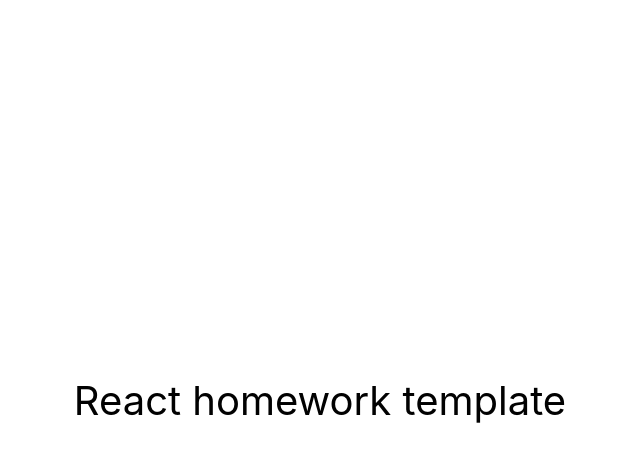
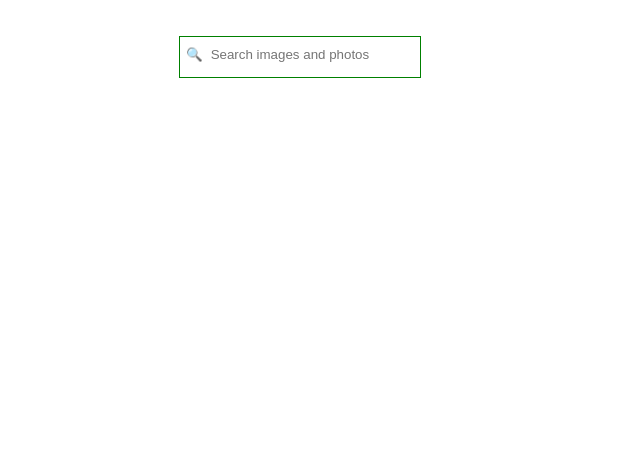
Before and after one commit to PashokGonchar/goit-react-hw-03-image-finder, a React (Create React App) app: page / in a window 1280 px wide. Shown: the top 462 px of the page, without its empty margins (320-960 px from the left). Built offline with nearby package versions, Linux system fonts and the light colour scheme.

Commit message:
first_day

```diff
--- a/package.json
+++ b/package.json
@@ -9,9 +9,11 @@
     "@testing-library/jest-dom": "^5.16.3",
     "@testing-library/react": "^12.1.4",
     "@testing-library/user-event": "^13.5.0",
+    "axios": "^1.4.0",
     "prop-types": "^15.8.1",
     "react": "^18.1.0",
     "react-dom": "^18.1.0",
+    "react-loader-spinner": "^5.3.4",
     "react-scripts": "5.0.1",
     "web-vitals": "^2.1.3"
   },
--- /dev/null
+++ b/src/api/imagesApi.js
@@ -0,0 +1,8 @@
+const BASE_URL = 'https://pixabay.com/api';
+const API_KEY = '37603582-92143e20137f7c1d3caa92753';
+
+export const getImages = ( searchText) => {
+  fetch(`${BASE_URL}/?key=${API_KEY}&q=${searchText}`)
+    .then((response) => response.json())
+    .then((images) => console.log('images :>>', images));
+};
--- a/src/components/App.jsx
+++ b/src/components/App.jsx
@@ -1,16 +1,31 @@
-export const App = () => {
+import { Component } from 'react';
+import Search from './Searchbar/Searchbar';
+import ImageGallery from './ImageGallery/ImageGallery';
+
+export class App extends Component {
+  state = {
+    searchText: '',
+  };
+
+  handleSearch = (searchText) => {
+    this.setState({ searchText });
+  };
+
+  render() {
     return (
       <div
         style={{
-        height: '100vh',
           display: 'flex',
           justifyContent: 'center',
           alignItems: 'center',
           fontSize: 40,
-        color: '#010101'
+          color: '#010101',
+          lineHeight: 0,
         }}
       >
-      React homework template
+        <Search handleSearch={this.handleSearch} />
+        <ImageGallery searchText={this.state.searchText} />
       </div>
     );
-};
+  }
+}
--- /dev/null
+++ b/src/components/ImageGallery/ImageGallery.jsx
@@ -0,0 +1,13 @@
+import CreateImageGallery from "components/ImageGalleryItem/ImageGalleryItem";
+
+const ImageGallery = (props) => {
+  return (
+    <>
+      <ul className="gallery">
+        <CreateImageGallery searchText={props.searchText} />
+      </ul>
+    </>
+  );
+};
+
+export default ImageGallery;
--- /dev/null
+++ b/src/components/ImageGalleryItem/ImageGalleryItem.jsx
@@ -0,0 +1,28 @@
+import { getImages } from 'api/imagesApi';
+
+const { Component } = require('react');
+
+class CreateImageGallery extends Component {
+  state = {};
+
+  componentDidUpdate(prevProps, prevState) {
+    console.log(this.props);
+    if (prevProps.searchText !== this.props.searchText) {
+      getImages(this.props.searchText);
+    }
+  }
+
+  render() {
+    return (
+      <li
+        style={{
+          listStyle: 'none',
+        }}
+      >
+        <img src="" alt="" />
+      </li>
+    );
+  }
+}
+
+export default CreateImageGallery;
--- /dev/null
+++ b/src/components/Modal/Modal.jsx
@@ -0,0 +1,5 @@
+<div class="overlay">
+  <div class="modal">
+    <img src="" alt="" />
+  </div>
+</div>;
--- /dev/null
+++ b/src/components/Searchbar/Searchbar.jsx
@@ -0,0 +1,40 @@
+import { HeaderSearch,FormSearch, ButtonSearch, InputSearch } from './Searchbar.styled.js';
+
+const { Component } = require('react');
+
+class Search extends Component {
+  state = {
+    value: '',
+  };
+
+  handleChange = ({ target: { value } }) => {
+    this.setState({ value });
+  };
+
+  handleSubmit = (e) => {
+    e.preventDefault();
+    this.props.handleSearch(this.state.value)
+  };
+  render() {
+    return (
+      <HeaderSearch>
+        <FormSearch onSubmit={this.handleSubmit}>
+          <ButtonSearch type="submit">
+            <span className="button-label">🔍</span>
+          </ButtonSearch>
+
+          <InputSearch
+            type="search"
+            autoComplete="off"
+            autoFocus
+            placeholder="Search images and photos"
+            onChange={this.handleChange}
+            value={this.state.value}
+          />
+        </FormSearch>
+      </HeaderSearch>
+    );
+  }
+}
+
+export default Search;
--- /dev/null
+++ b/src/components/Searchbar/Searchbar.styled.js
@@ -0,0 +1,25 @@
+import styled from "@emotion/styled";
+
+export const HeaderSearch = styled.header`
+  width: 240px;
+  border: 1px solid green;
+  display: flex;
+  margin-top: 20px;
+`;
+
+export const FormSearch = styled.form`
+height: 40px;
+`;
+
+export const ButtonSearch = styled.button`
+  background-color: inherit;
+  border: none;
+  padding-top: 10px;
+`;
+
+export const InputSearch = styled.input`
+  background-color: inherit;
+  border: none;
+  width: 200px;
+  outline: none;
+`;
```
Also changed, not shown: src/components/Loader/Loader.jsx (added, +12 -0 lines), src/components/Button/Button.jsx (added), 1 other file (tests, documents, lock files or other folders). Lines whose indentation alone changed are shown as unchanged.
